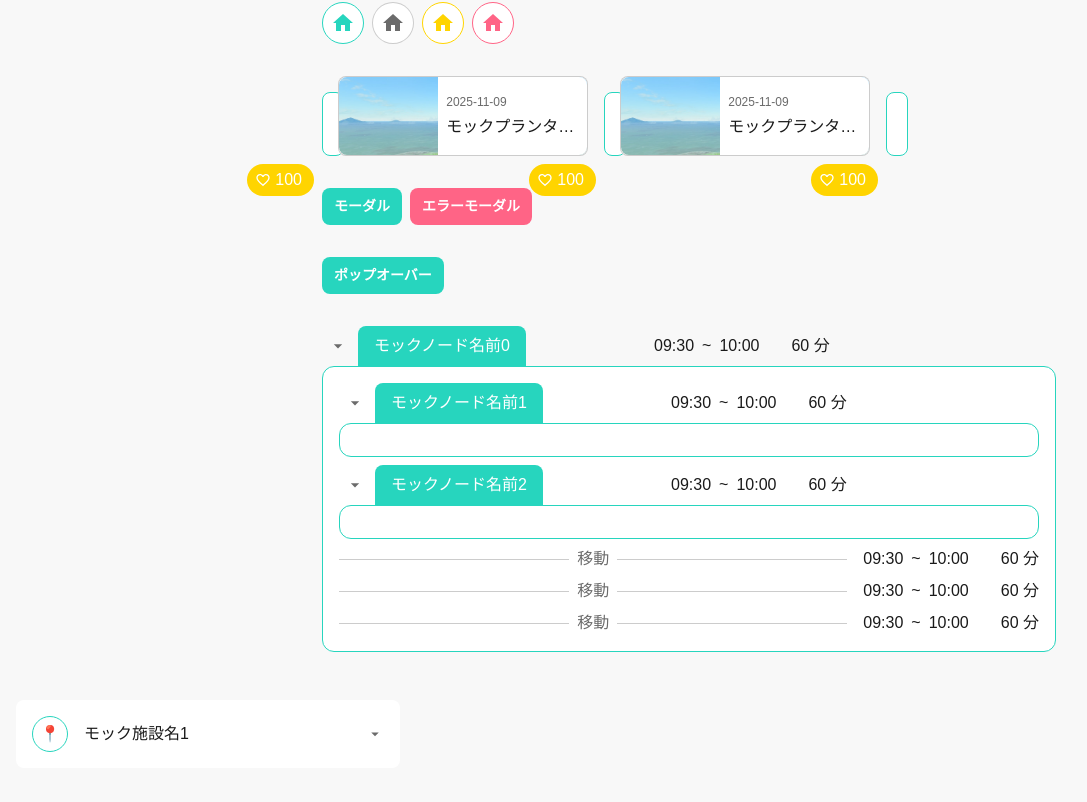
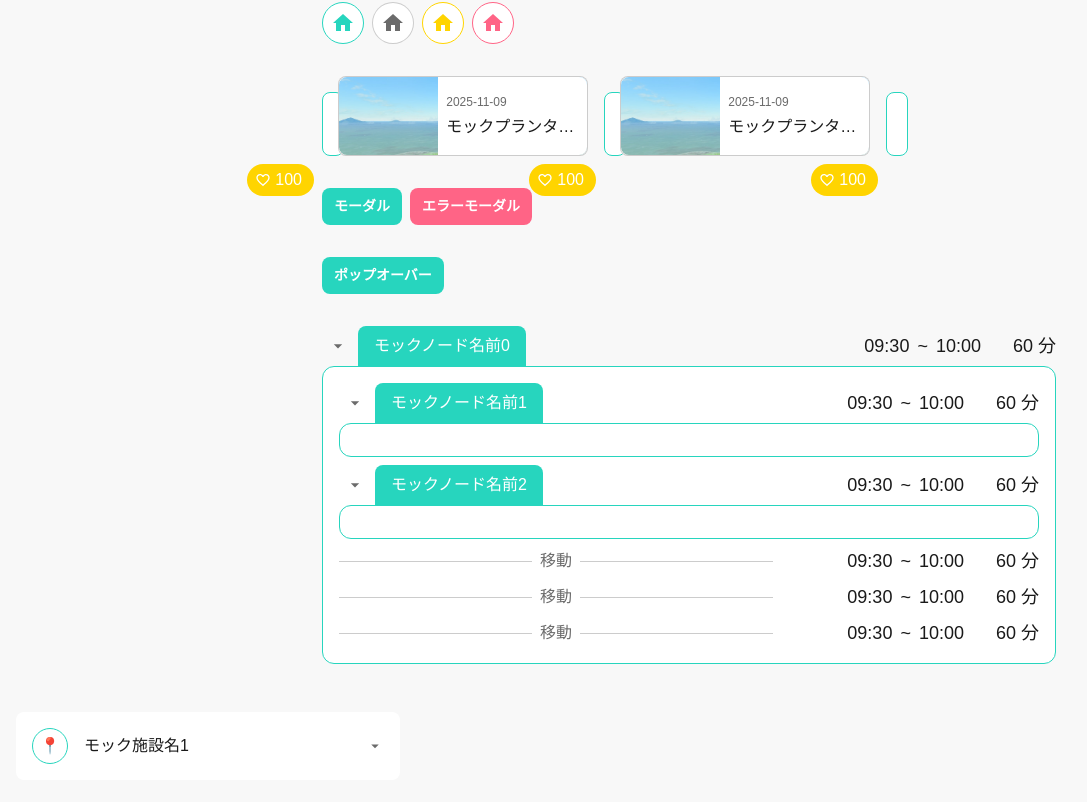
Before and after one commit to SOTA-swp/frontend, a Next.js app: page /dev in a window 1280 px wide. Shown: the part 763-1565 px from the top of the page, without its empty margins (0-1087 px from the left). Built offline with nearby package versions, Linux system fonts and the light colour scheme.

Commit message:
💄 Nodeのスタイルを少し修正

```diff
--- a/app/plans/_components/ProcessNode/ProcessNode.tsx
+++ b/app/plans/_components/ProcessNode/ProcessNode.tsx
@@ -31,8 +31,10 @@ function ProcessNode({ id, name, ...props }: ProcessNodeProps) {
 
   return (
     <div>
-      <div className="flex gap-8 items-center">
-        <div className="w-[300px] flex items-center gap-1 self-end">
+      <div className="flex gap-8 items-center justify-between">
+        <div
+          className="w-[300px] flex items-center gap-1 self-end"
+          title={name}>
           <IconButton
             icon={<MdArrowDropDown />}
             variant={"iconOnly"}
@@ -52,7 +54,7 @@ function ProcessNode({ id, name, ...props }: ProcessNodeProps) {
                 />
               }
               readElement={
-                <p className="min-h-4 min-w-4 max-w-[250px] text-paper truncate">
+                <p className="min-h-4 min-w-4 max-w-[300px] text-paper truncate">
                   {name}
                 </p>
               }
--- a/app/plans/_components/ProcessNode/TimeContent.tsx
+++ b/app/plans/_components/ProcessNode/TimeContent.tsx
@@ -20,7 +20,7 @@ function TimeContent({ id }: TimeContentProps) {
   };
 
   return (
-    <div className="flex gap-8 items-center">
+    <div className="flex gap-8 items-center min-w-[250px] justify-end text-lg">
       <div className="flex gap-2 items-center">
         <EditElement
           id={id}
@@ -50,7 +50,7 @@ function TimeContent({ id }: TimeContentProps) {
           readElement={endTime}
         />
       </div>
-      <div className="flex items-center gap-2 max-w-[150px]">
+      <div className="flex items-center gap-2 max-w-[100px]">
         <EditElement
           id={id}
           fieldName={FIELD_NAMES.DURATION_MINUTES}
```
